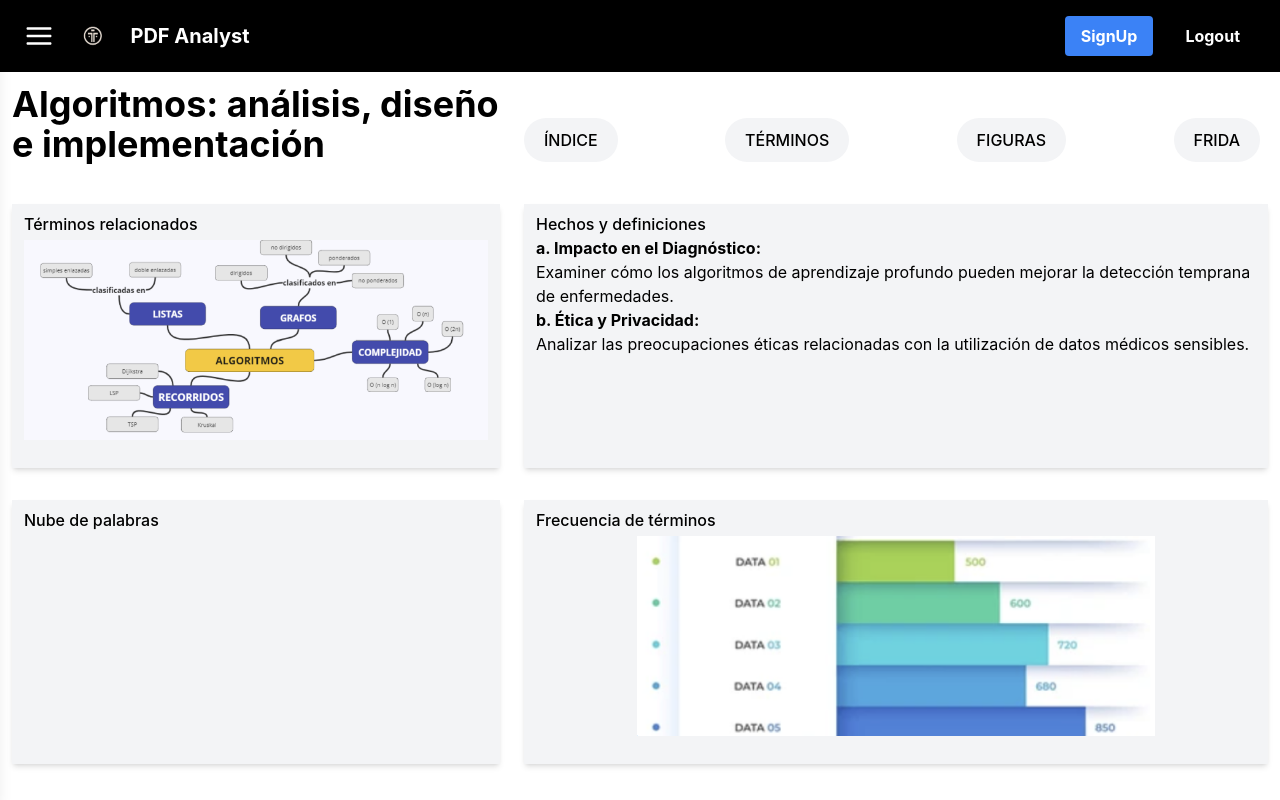
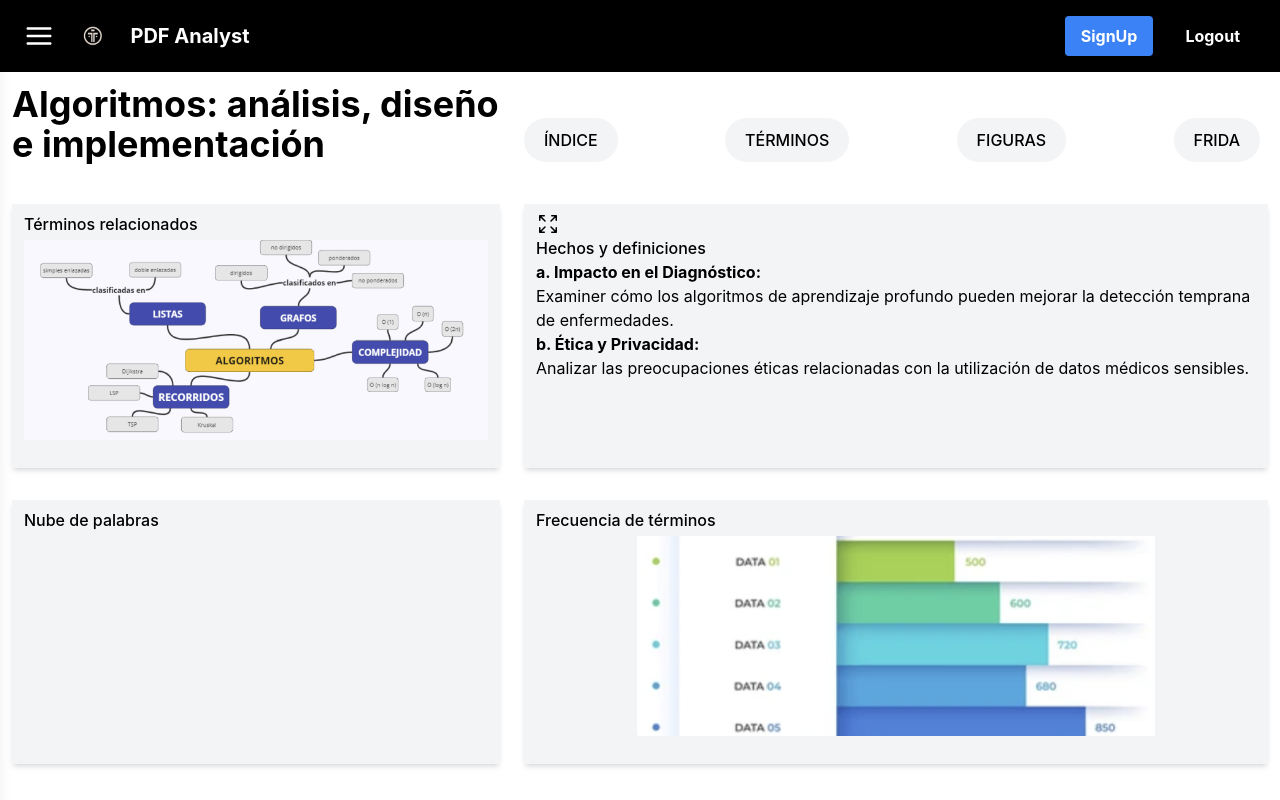
Before and after one commit to Spooderman0/pdf-reader, a React (Create React App) app: page /pdf-analysis in a window 1280 px wide. Both pictures are taken after a click on the button "TÉRMINOS". Built offline with nearby package versions, Linux system fonts and the light colour scheme.

Commit message:
Expand Icon

```diff
--- a/package.json
+++ b/package.json
@@ -10,9 +10,10 @@
     "@testing-library/react": "^13.4.0",
     "@testing-library/user-event": "^13.5.0",
     "autoprefixer": "^10.4.17",
+    "chart.js": "^4.4.2",
     "d3": "^7.9.0",
     "d3-cloud": "^1.2.7",
-    "chart.js": "^4.4.2",
+    "feather-icons-react": "^0.7.0",
     "firebase": "^10.11.0",
     "postcss": "^8.4.35",
     "react": "^18.2.0",
--- a/src/Components/SeccionTerminosDerecha.js
+++ b/src/Components/SeccionTerminosDerecha.js
@@ -2,26 +2,37 @@ import React, { useState, useEffect } from 'react';
 import 'tailwindcss/tailwind.css';
 import { Link, useLocation } from "react-router-dom";
 import frecuenciaPalabrasImg from '../Images/FrecuenciaPalabras.png'
+import { ArrowUpRightIcon } from '@heroicons/react/24/outline';
 
 export const  SeccionTerminosDerecha = () => {
 
     const location = useLocation();
 
+
   return (
         <div className="flex flex-col justify-between" style={{height: "70dvh"}}>
                 <div className="card px-3 py-2 bg-gray-100 border-0 shadow-md" style={{height: "33dvh"}}>
+                <svg xmlns="http://www.w3.org/2000/svg" fill="none" viewBox="0 0 24 24" strokeWidth={1.5} stroke="currentColor" className="w-6 h-6 ">
+                    <path strokeLinecap="round" strokeLinejoin="round" d="M3.75 3.75v4.5m0-4.5h4.5m-4.5 0L9 9M3.75 20.25v-4.5m0 4.5h4.5m-4.5 0L9 15M20.25 3.75h-4.5m4.5 0v4.5m0-4.5L15 9m5.25 11.25h-4.5m4.5 0v-4.5m0 4.5L15 15" />
+                </svg>
+
                     <h6 className='font-medium'>Hechos y definiciones</h6>
                     <p><b>a. Impacto en el Diagnóstico:</b><br/>Examiner cómo los algoritmos de aprendizaje profundo pueden
                     mejorar la detección temprana de enfermedades.</p>
                     <p><b>b. Ética y Privacidad:</b><br/> Analizar las preocupaciones éticas relacionadas con la utilización de datos
                     médicos sensibles.</p>
                 </div>
+
                 <div className="card px-3 py-2 bg-gray-100 border-0 shadow-md" style={{height: "33dvh"}}>
                     <h6 className='font-medium'>Frecuencia de términos</h6>
                     <div className="flex mt-1 justify-center">
                         <img className='h-auto' style={{height: "25dvh"}} src={frecuenciaPalabrasImg} alt='terminos'/>
                     </div>
                 </div>
+
+
+
+
         </div>
   );
 }
```
Also changed, not shown: src/views/PDFAnalysis.js (line endings or trailing spaces), 1 other file (tests, documents, lock files or other folders).
